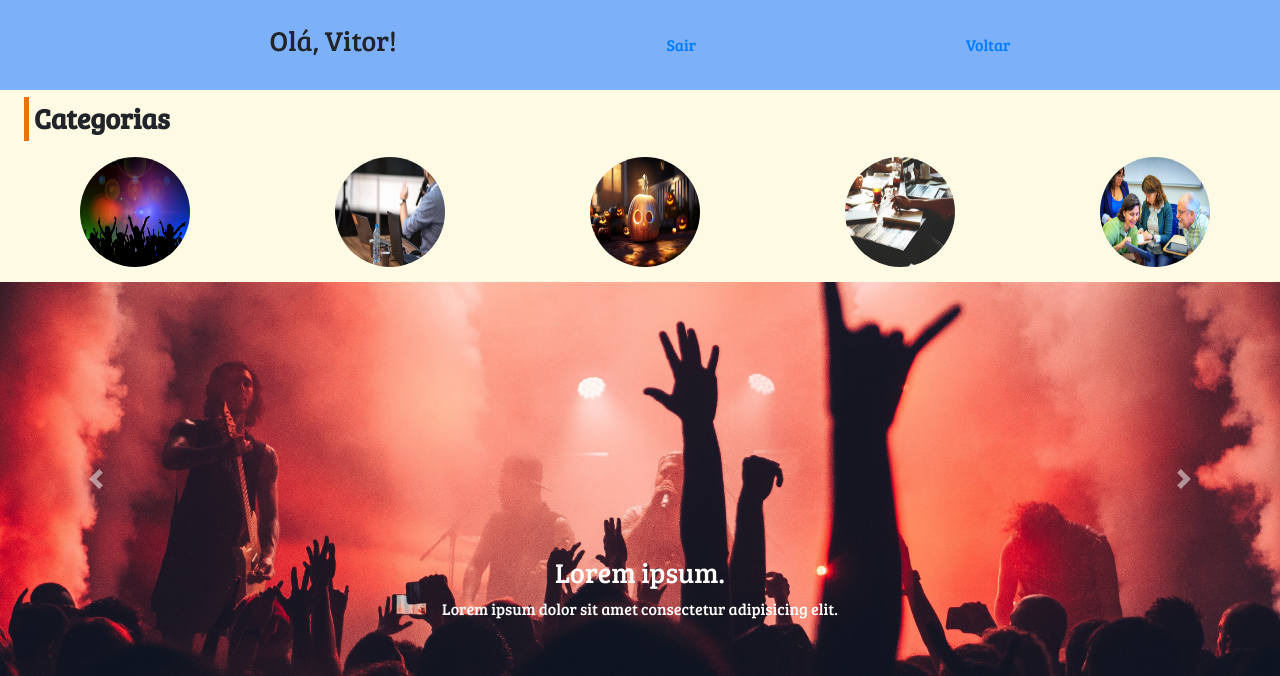
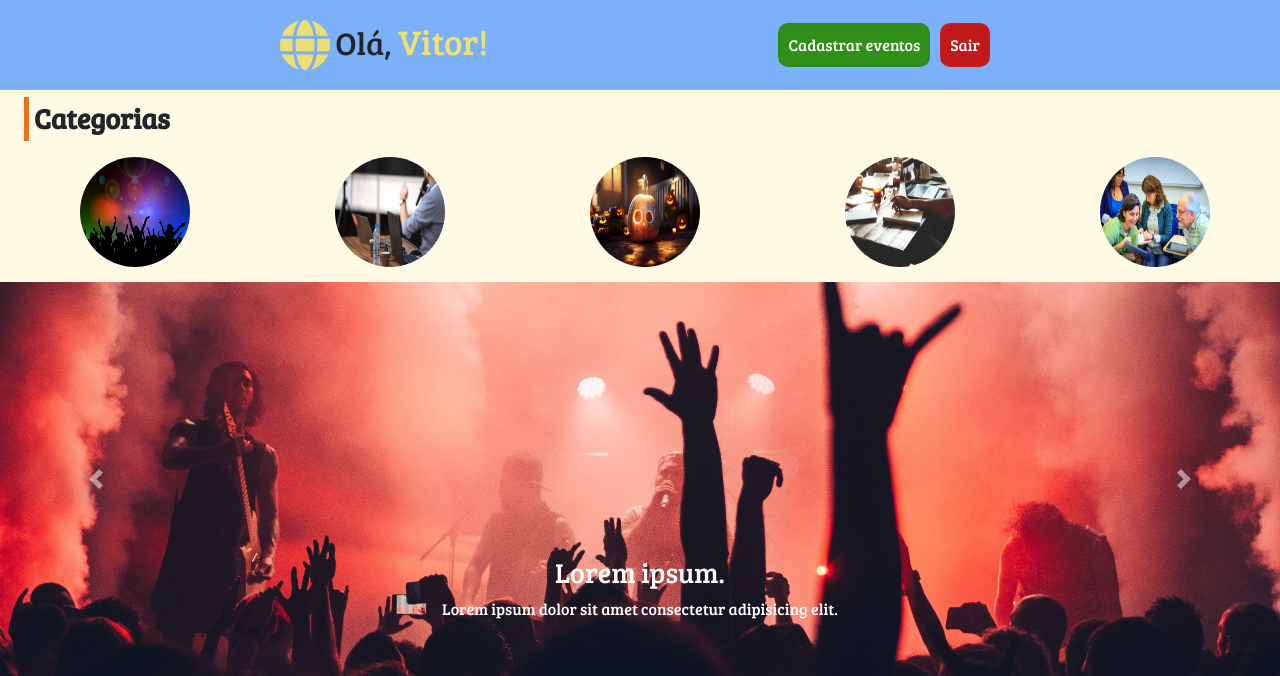
Before and after one commit to M4riotto/pj2-g06, a PHP site: page /backend/Eventos_Cadastrados.php in a window 1280 px wide. Shown: the top 676 px of the page. Run offline with PHP 8.4, Linux system fonts and the light colour scheme; a user stored in the database is signed in; data comes from the database, SQL or seed files in the repository.

Commit message:
nav e modal

```diff
--- a/pj2-g06/assets/custom.css
+++ b/pj2-g06/assets/custom.css
@@ -9,6 +9,10 @@
     --color1: #ffbb9a;
     --color3: #1859e6;
     --color5: #3ecbff;
+}
+.BotoesNav{
+    display: flex;
+    padding: 10px;
 }
 *{
     margin: 0;
@@ -145,15 +149,15 @@ header{
     align-items: center;
     justify-content: space-evenly;
 }
-header > div{
+header > div.logo {
     display: flex;
     align-items: center;
 }
-header > div > .imgLogo{
+header > div.logo > .imgLogo{
     width: 50px;
     margin-right: 5px;
 }
-header > div > h2 > span{
+header > div.logo > h2 > span{
     font-size: 35px;
     color: var(--logo);
 }
@@ -263,6 +267,7 @@ input[type=submit]:hover{
     padding: 8px;
     background-color: rgb(48, 143, 25);
     border:  2px solid rgb(40, 139, 40);
+    margin-right: 10px;
 }
 .vermelho{
     color: rgb(250, 250, 250);
--- a/pj2-g06/assets/script.js
+++ b/pj2-g06/assets/script.js
@@ -147,10 +147,10 @@ async function loadEventos() {
                         <div style="display: flex; justify-content: space-between; align-items: center;"
                             <p>Participantes:</p>
                             <!-- Botão que irá abrir o modal -->
-                            <button type="button" class="verMais btn btn-success btn-lg mt-2 ml-2" data-toggle="modal" data-target="#meuModal">Ver mais</button>
+                            <button type="button" class="verMais btn btn-success btn-lg mt-2 ml-2" data-toggle="modal" data-target="#meuModal${eventos.id}">Ver mais</button>
 
                             <!-- Modal -->
-                            <div id="meuModal" class="modal fade" role="dialog" style="position:fixed">
+                            <div id="meuModal${eventos.id}" class="modal fade" role="dialog" style="position:fixed">
                                 <div class="modal-dialog">
                                     <!-- Conteúdo do modal-->
                                     <div class="modal-content">
--- a/pj2-g06/backend/Eventos_Cadastrados.php
+++ b/pj2-g06/backend/Eventos_Cadastrados.php
@@ -31,9 +31,15 @@
 <body onload="loadEventosPainel(), loadSlidePainel()">
   <div class="wrapper">
     <header class="justify-content-space-around">
-        <h3>Olá, <span><?php echo $_SESSION['nome'];?>!</span></h3><!--pegando a variavel global e o que esta salvo como o nome da pessoa-->
-        <a class="sair" href="logout.php">Sair</a>
-        <a class="sair" href="painel.php">Voltar</a>
+      <div class="logo">
+        <img class="imgLogo" src="../img/logo.svg" alt="">
+        <h2>Olá, <span><?php echo $_SESSION['nome'];?>!</span></h2><!--pegando a variavel global e o que esta salvo como o nome da pessoa-->
+      </div>
+      <div class="BotoesNav">
+        <a class="verde" href="painel.php">Cadastrar eventos</a>
+        <a class="vermelho" href="logout.php">Sair</a>
+      </div>
+
     </header>
 
     <!--categorias-->
```
Also changed, not shown: pj2-g06/assets/custom_painel.css (deleted, +0 -89 lines), pj2-g06/backend/painel.php (+4 -3 lines).
